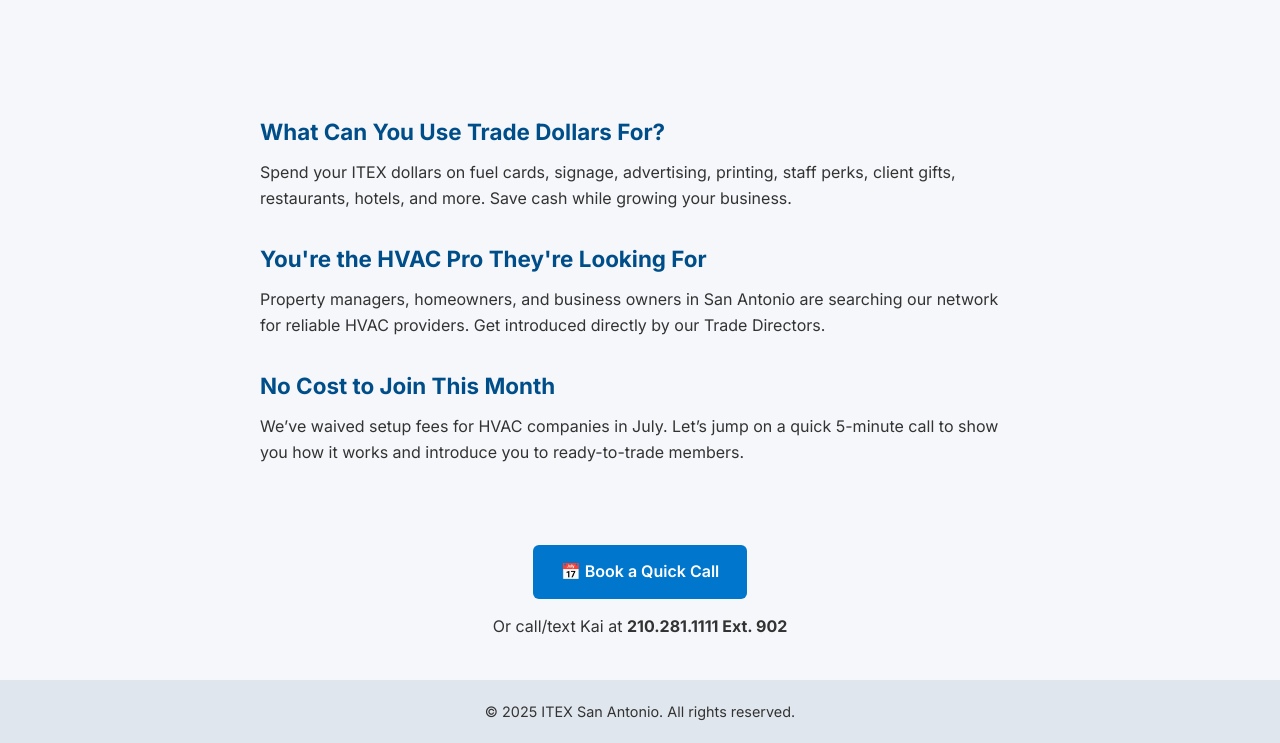
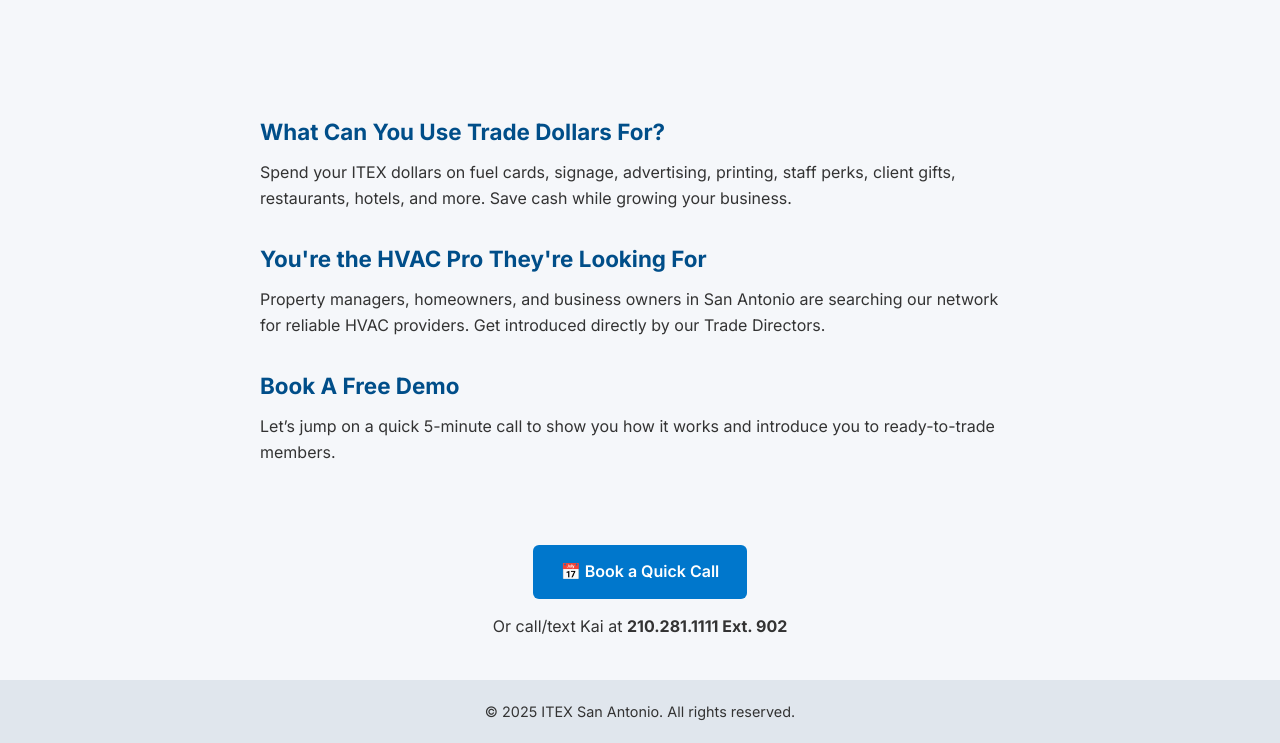
Before and after one commit to Kaigoitex/HVAC, a plain HTML site: page index.html in a window 1280 px wide. Shown: the part 861-1604 px from the top of the page. Drawn offline with Linux system fonts and the light colour scheme.

Commit message:
Update index.html

```diff
--- a/index.html
+++ b/index.html
@@ -126,8 +126,8 @@
     <h2>You're the HVAC Pro They're Looking For</h2>
     <p>Property managers, homeowners, and business owners in San Antonio are searching our network for reliable HVAC providers. Get introduced directly by our Trade Directors.</p>
 
-    <h2>No Cost to Join This Month</h2>
-    <p>We’ve waived setup fees for HVAC companies in July. Let’s jump on a quick 5-minute call to show you how it works and introduce you to ready-to-trade members.</p>
+    <h2>Book A Free Demo</h2>
+    <p>Let’s jump on a quick 5-minute call to show you how it works and introduce you to ready-to-trade members.</p>
   </section>
 
   <section class="cta">
```
